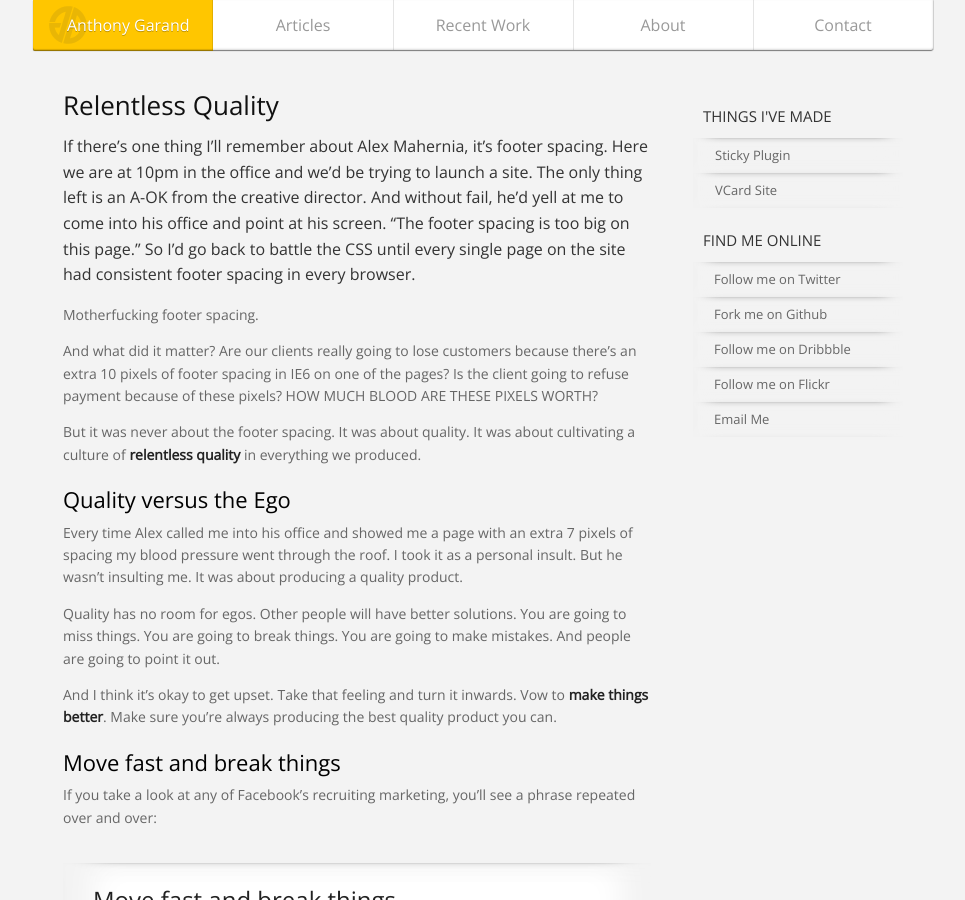
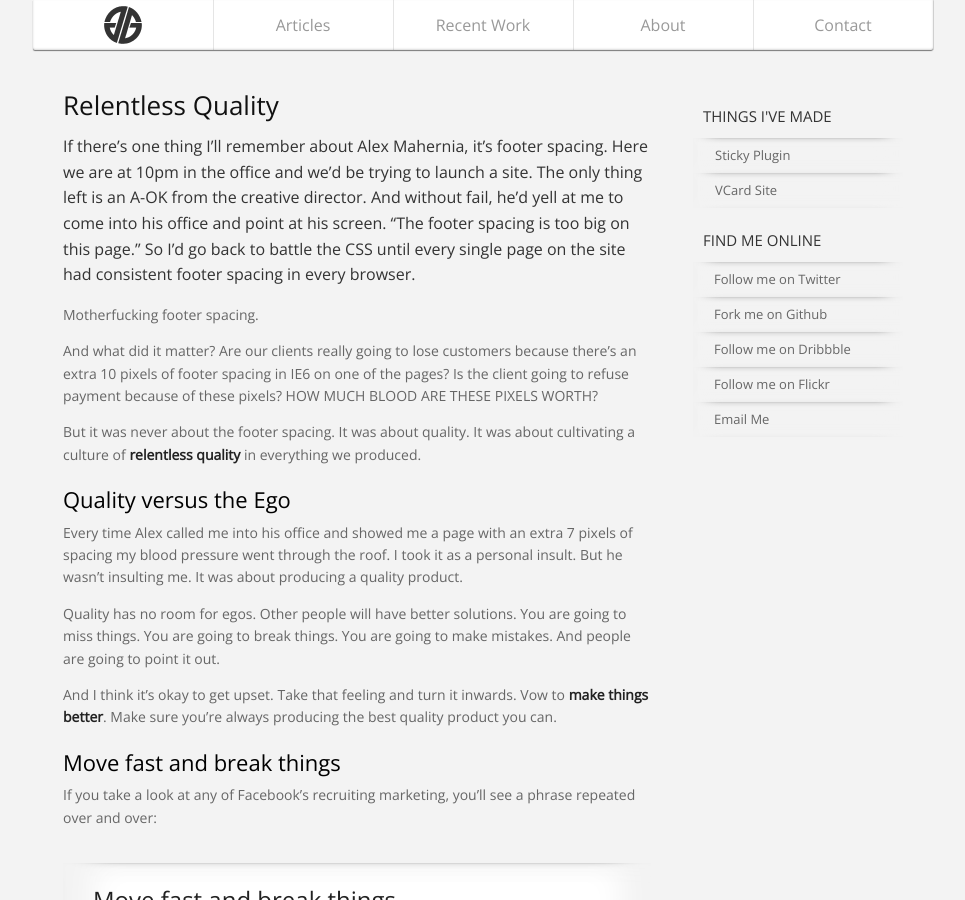
Before and after one commit to garand/garand, a Jekyll site: the page built from index.md, in a window 1280 px wide and 900 px high. Shown: the whole window, without its empty margins (157-1122 px from the left). Built offline with Jekyll 4.4.1, drawn with Linux system fonts in a browser that asks for light colours.

Commit message:
Ok.. I think this is it.

```diff
--- a/_layouts/default.html
+++ b/_layouts/default.html
@@ -15,6 +15,7 @@
             {% if page.url == '/index.html' or page.shortname == link.shortname %}
               {% assign current = 'current' %}
             {% endif %}
+            {% assign current = nil %}
             <li rel="{{ page.url }} | {{ page.shortname }}" class="{{ link.shortname }}"><a href="{{ link.url }}" class="{{ current }}">{{ link.text }}</a></li>
           {% endfor %}
         </ul>
```
